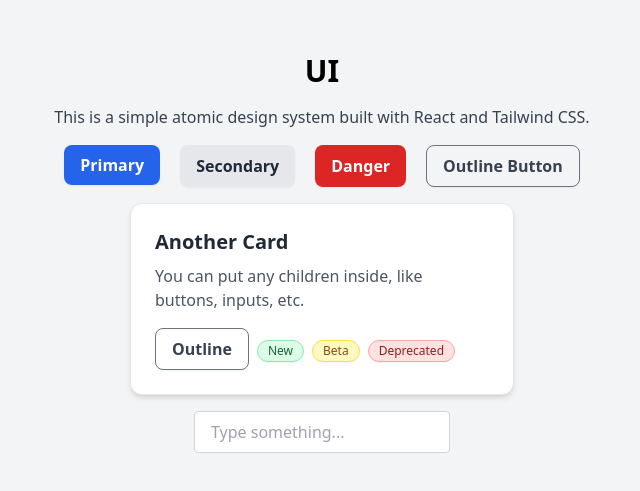
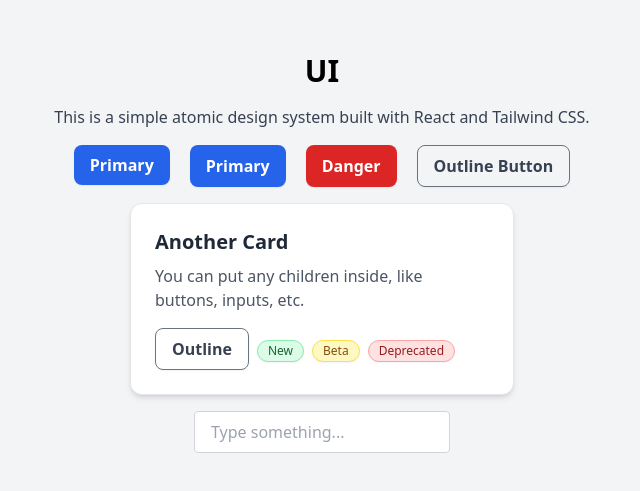
Before and after one commit to ErmanDev/Bayani-UI, a React (Vite) app: page / in a window 1280 px wide. Shown: the part 147-638 px from the top of the page, without its empty margins (318-958 px from the left). Built offline with nearby package versions, Linux system fonts and the light colour scheme.

Commit message:
Gi change ang secondary button to primary button

```diff
--- a/src/App.tsx
+++ b/src/App.tsx
@@ -30,8 +30,8 @@ export default function App() {
           )}
         </div>
         <Button
-          label="Secondary"
-          variant="secondary"
+          label="Primary"
+          variant="primary"
           onClick={() => alert('Secondary Clicked')}
         />
         <Button label="Danger" variant="danger" />
```
